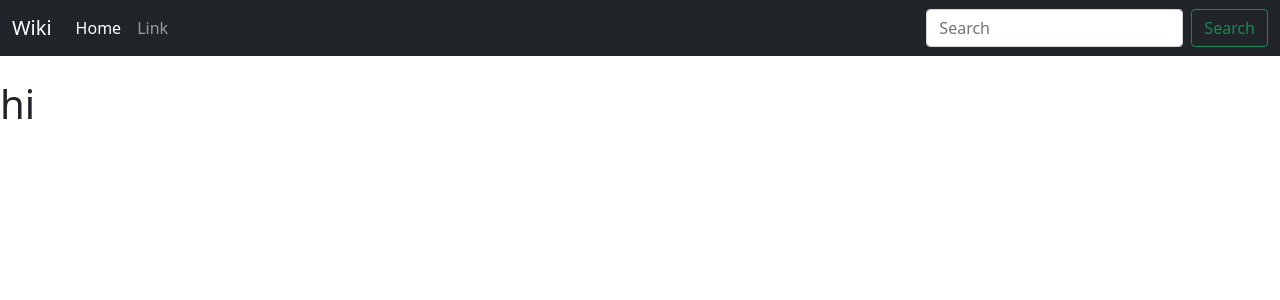
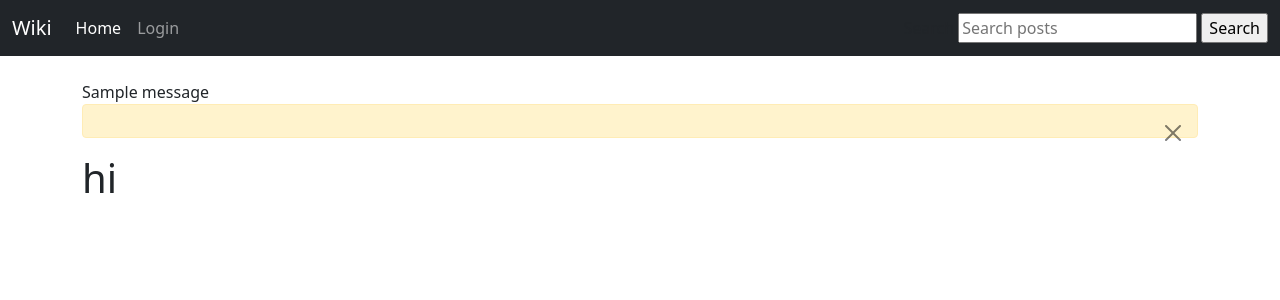
Before and after one commit to cam14uche2/WIKI, a Django app: page / in a window 1280 px wide. Shown: the top 300 px of the page. Run offline with Django 4.2, Linux system fonts and the light colour scheme; tables that the repository leaves empty hold one stand-in row (values such as "Sample post"); one stand-in notice (Sample message) is shown.

Commit message:
modification

```diff
--- a/wiki/uche/models.py
+++ b/wiki/uche/models.py
@@ -4,8 +4,8 @@ from django.db import models
 
 
 class User(models.Model):
-    first_name = models.CharField('UserName', max_length= 200)
-    last_name = models.CharField('UserName', max_length= 200)
+    first_name = models.CharField('firstName', max_length= 200)
+    last_name = models.CharField('LastName', max_length= 200)
     phone = models.CharField('contact phone', max_length= 17)
     email_address = models.EmailField('Email Address')
 
--- a/wiki/uche/templates/uche/Navbar.html
+++ b/wiki/uche/templates/uche/Navbar.html
@@ -9,16 +9,28 @@
         <li class="nav-item">
             <a class="nav-link active" aria-current="page" href="#">Home</a>
         </li>
+        {% if user.is_authenticated %}
         <li class="nav-item">
-            <a class="nav-link" href="#">Link</a>
+          <a class="nav-link" href="{% url 'logout' %}">Logout</a>
+    </li>
+        {% else %}
+        <li class="nav-item">
+            <a class="nav-link" href="{% url 'login' %}">Login</a>
         </li>
+        {% endif %}
 
 
         </ul>
-        <form class="d-flex">
-          <input class="form-control me-2" type="search" placeholder="Search" aria-label="Search">
-          <button class="btn btn-outline-success" type="submit">Search</button>
-        </form>
-      </div>
+        <br/>
+<form  action="{% url 'search' %}" method="GET" value="{{request.GET.q}}">
+Search <input type="text" name="q" id = "q" value="{{request.GET.q}}" placeholder="Search posts"/>
+<input type="submit" name="submit" value="Search"/>
+</form>
+
+
+
+
+
     </div>
-  </nav>
+    </div>
+</nav>
--- a/wiki/uche/templates/uche/base.html
+++ b/wiki/uche/templates/uche/base.html
@@ -13,8 +13,20 @@
 <body>
     {% include 'uche/Navbar.html' %}
     <br/>
+    <div class="container">
+        {% if messages %}
+            {% for message in messages %}
+                {{ message }}
+                <div class="alert alert-warning alert-dismissible fade show" role="alert">
+                    <button type="button" class="btn-close" data-bs-dismiss="alert" aria-label="Close"></button>
+                </div>
+            {% endfor %}
+        {% endif %}
+
+
     {% block content %}
-{% endblock %}
+    {% endblock %}
+</div>
 
 
     <!-- Optional JavaScript; choose one of the two! -->
@@ -27,5 +39,5 @@
     <script src="https://cdn.jsdelivr.net/npm/@popperjs/core@2.9.2/dist/umd/popper.min.js" integrity="sha384-IQsoLXl5PILFhosVNubq5LC7Qb9DXgDA9i+tQ8Zj3iwWAwPtgFTxbJ8NT4GN1R8p" crossorigin="anonymous"></script>
     <script src="https://cdn.jsdelivr.net/npm/bootstrap@5.0.2/dist/js/bootstrap.min.js" integrity="sha384-cVKIPhGWiC2Al4u+LWgxfKTRIcfu0JTxR+EQDz/bgldoEyl4H0zUF0QKbrJ0EcQF" crossorigin="anonymous"></script>
     -->
-  </body>
+</body>
 </html>
--- a/wiki/uche/urls.py
+++ b/wiki/uche/urls.py
@@ -3,4 +3,5 @@ from . import views
 
 urlpatterns = [
     path('', views.home, name="home"),
+    path('search', views.search, name="search"),
 ]
--- a/wiki/uche/views.py
+++ b/wiki/uche/views.py
@@ -1,4 +1,49 @@
-from django.shortcuts import render
+from turtle import title
+from winreg import QueryValue
+from django.shortcuts import render, get_object_or_404
+from django.http import HttpResponseRedirect
+from django.contrib.auth.models import User
+from django.contrib.auth import authenticate, login, logout
+from django.urls import reverse
+
 
 def  home(request):
     return render (request, 'uche/home.html',{})
+
+def user_login(request):
+    context ={}
+    if request.method == "POST":
+        username = request.POST['username']
+        password = request.POST['password']
+        user = authenticate(request, username=username, password=password)
+        if user:
+            login(request, user)
+            return HttpResponseRedirect(reverse('user_success'))
+
+        else:
+            context["error"] = "Enter valid username or password !!"
+            return  render(request, "uche/login.html", context)
+
+
+
+    else:
+        return render(request, "uche/login.html", context)
+
+
+def success(request):
+    context = {}
+    context['user'] = request.user
+    return render(request, "uche/success.html", context)
+
+
+def user_logout(request):
+    if request.method =="POST":
+        logout(request)
+        return HttpResponseRedirect(reverse('user_login'))
+
+
+def search(request):
+    q=request.GET['q']
+    allposts= User.objects.filter(title__icontains=q)
+    output={'allposts': allposts}
+    return render(render,'uche/search.html', output )
--- a/wiki/wiki/settings.py
+++ b/wiki/wiki/settings.py
@@ -38,6 +38,8 @@ INSTALLED_APPS = [
     'django.contrib.messages',
     'django.contrib.staticfiles',
     'uche',
+    'members',
+    'search',
 ]
 
 MIDDLEWARE = [
--- a/wiki/wiki/urls.py
+++ b/wiki/wiki/urls.py
@@ -1,7 +1,15 @@
 from django.contrib import admin
 from django.urls import path, include
+from uche.views import user_login, user_logout, success
+
 
 urlpatterns = [
     path('admin/', admin.site.urls),
     path('', include('uche.urls')),
+    path('members/',include('django.contrib.auth.urls')),
+    path('members/', include('members.urls')),
+
+
+
+
 ]
```
Also changed, not shown: wiki/uche/migrations/0002_post_alter_user_first_name_alter_user_last_name.py (added), wiki/uche/templates/uche/search.html (added).
